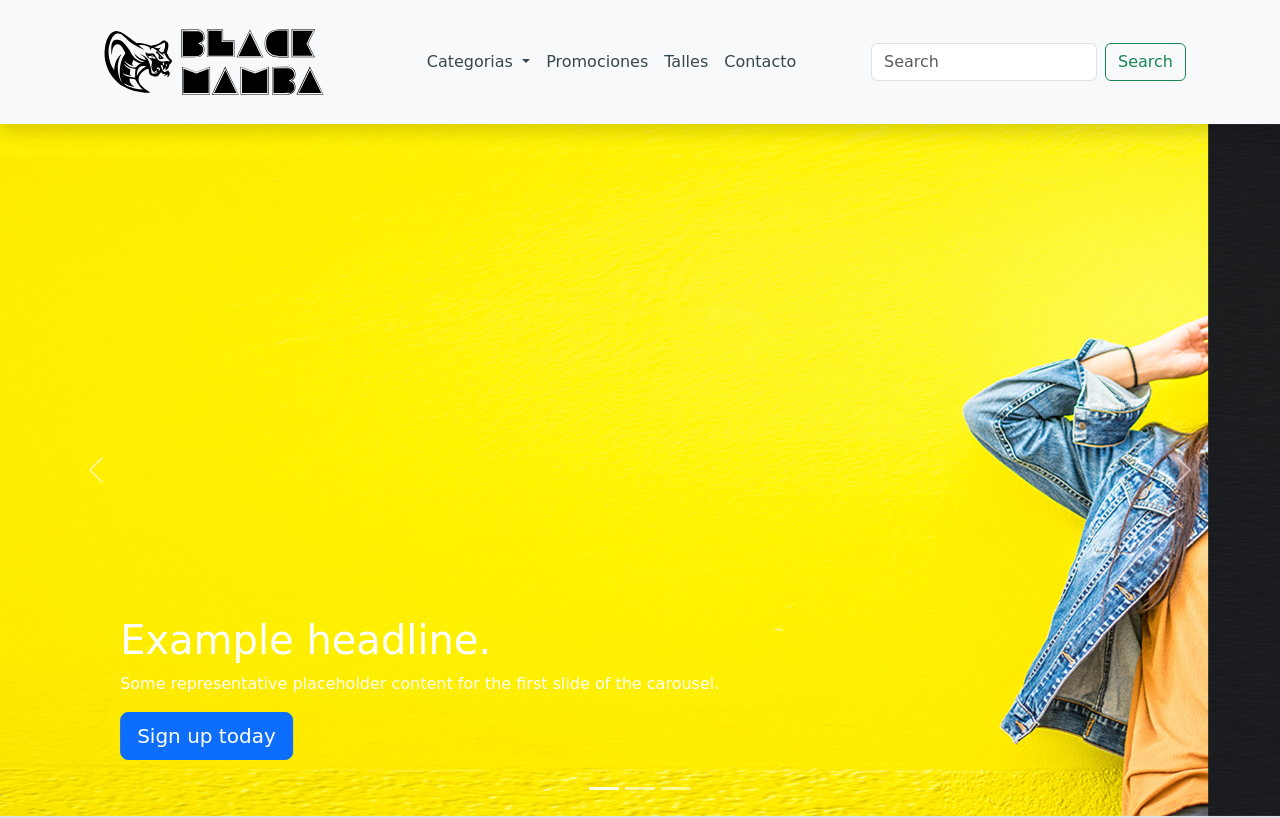
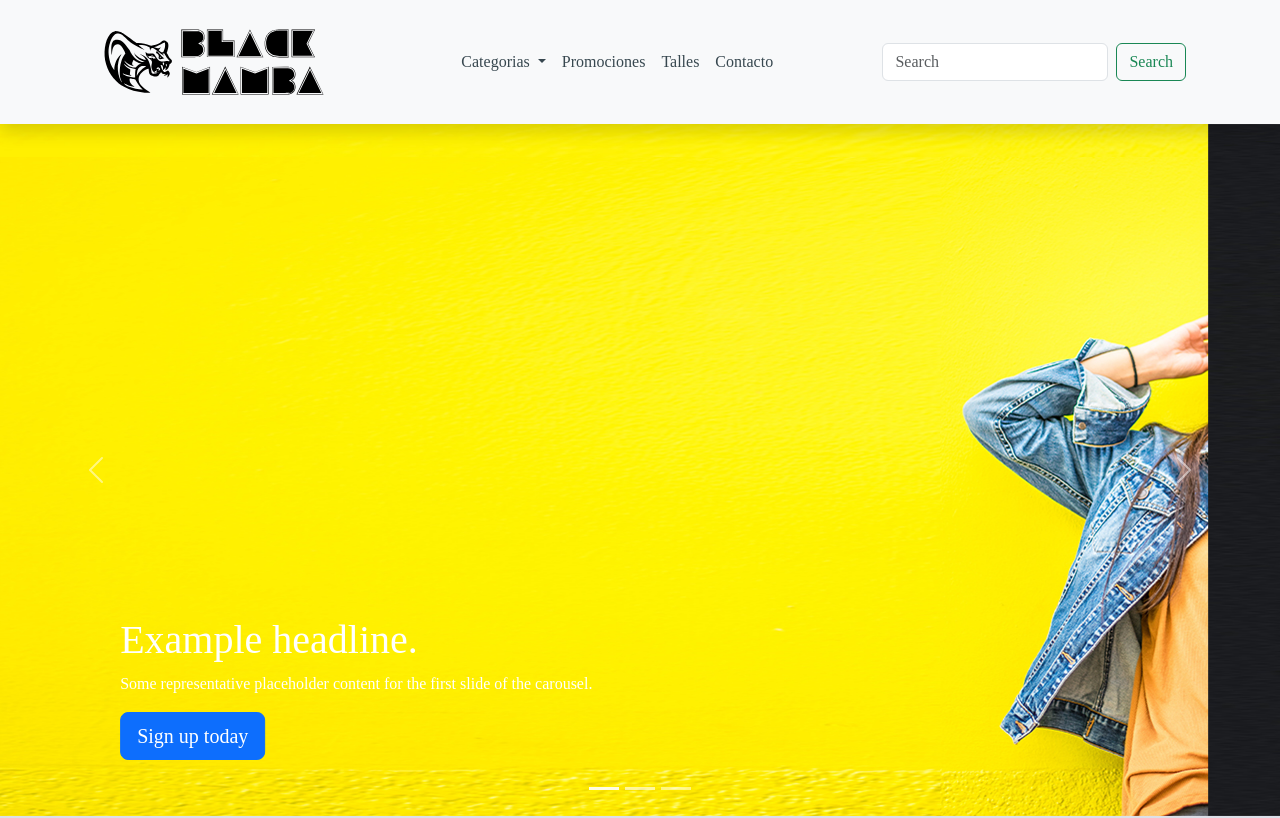
Before and after one commit to aecamilleri/ProyectoFinal, a plain HTML site: page index.html in a window 1280 px wide. Shown: the top 818 px of the page. Drawn offline with nearby package versions, Linux system fonts and the light colour scheme.

Commit message:
Update css

```diff
--- a/css/style.css
+++ b/css/style.css
@@ -7,7 +7,7 @@
      margin: 0;
      padding: 0;
      box-sizing: border-box;
-     font-family: 'Bebas Neue', cursive;
+     font-family: 'Bebas Neue';
 }
 body{
     background: linear-gradient(to bottom, #E2E2E2, #C9D6FF);
```
